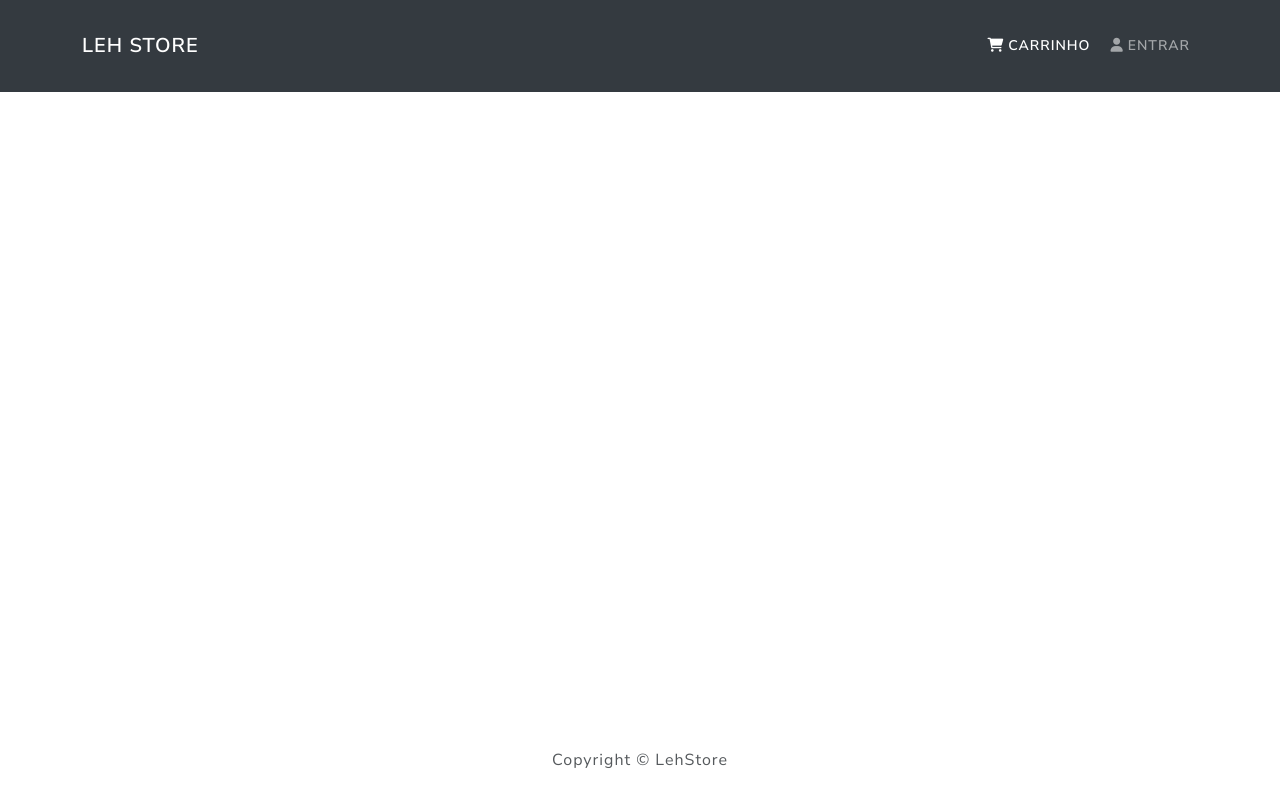
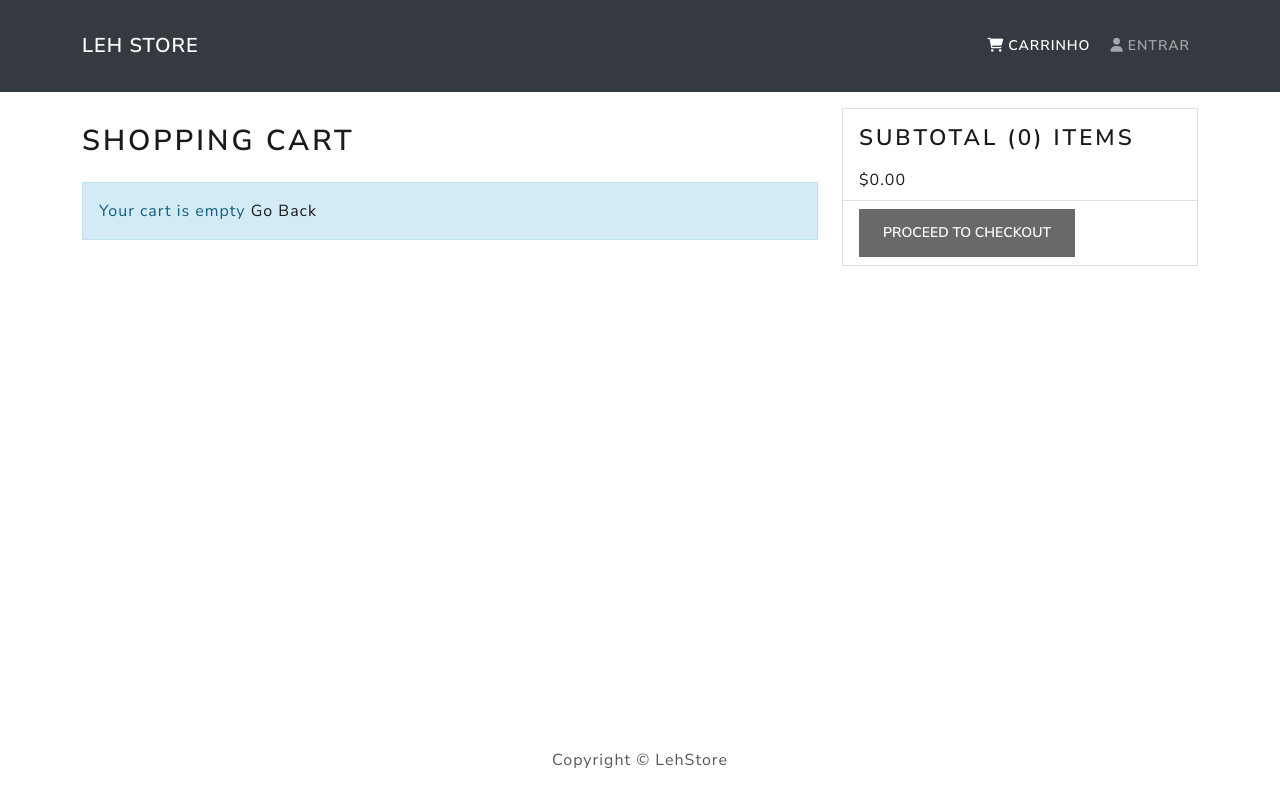
Before and after one commit to oniasfilho/lehstore, a React (Create React App) app in the folder frontend/: page /cart in a window 1280 px wide. Built offline with nearby package versions, Linux system fonts and the light colour scheme.

Commit message:
almost finishes cart screen | s6v35

```diff
--- a/frontend/src/App.js
+++ b/frontend/src/App.js
@@ -5,6 +5,7 @@
 import Footer from './components/Footer'
 import HomeScreen from './components/screens/HomeScreen'
 import ProductScreen from './components/screens/ProductScreen'
+import CartScreen from './components/screens/CartScreen'
 
 function App() {
   return (
@@ -15,6 +16,8 @@
           <Routes>
             <Route path="/" element={<HomeScreen />} />
             <Route path="/product/:id" element={<ProductScreen />} />
+            <Route path="/cart/:id" element={<CartScreen />} />
+            <Route path="/cart/" element={<CartScreen />} />
           </Routes>
         </Container>
       </main>
--- /dev/null
+++ b/frontend/src/actions/cartActions.js
@@ -0,0 +1,20 @@
+import axios from 'axios'
+import { CART_ADD_ITEM } from '../constants/cartConstants'
+
+export const addToCart = (id, qty) => async (dispatch, getState) => {
+  const { data } = await axios.get(`/api/products/${id}`)
+
+  dispatch({
+    type: CART_ADD_ITEM,
+    payload: {
+      product: data._id,
+      name: data.name,
+      image: data.image,
+      price: data.price,
+      countInStock: data.countInStock,
+      qty,
+    },
+  })
+
+  localStorage.setItem('cartItems', JSON.stringify(getState().cart.cartItems))
+}
--- /dev/null
+++ b/frontend/src/components/screens/CartScreen.jsx
@@ -0,0 +1,123 @@
+import React, { useEffect } from 'react'
+import { Link, useNavigate, useParams, useSearchParams } from 'react-router-dom'
+import { useDispatch, useSelector } from 'react-redux'
+import {
+  Row,
+  Col,
+  ListGroup,
+  Image,
+  Form,
+  Button,
+  Card,
+  ListGroupItem,
+} from 'react-bootstrap'
+import Message from '../Message'
+import { addToCart } from '../../actions/cartActions'
+
+const CartScreen = () => {
+  const [searchParams, setSearchParams] = useSearchParams()
+  const navigate = useNavigate()
+  const { id } = useParams()
+  const qty = searchParams.get('qty')
+  const dispatch = useDispatch()
+
+  const cart = useSelector((state) => state.cart)
+  const { cartItems } = cart
+
+  useEffect(() => {
+    if (id) {
+      dispatch(addToCart(id, qty))
+    }
+  }, [dispatch, id, qty])
+
+  const removeFromCartHandler = (id) => {
+    console.log('remove')
+  }
+
+  const checkoutHandler = () => {
+    navigate('/login?redirect=shipping')
+  }
+
+  return (
+    <Row>
+      <Col md={8}>
+        <h1>Shopping Cart </h1>
+        {cartItems.length === 0 ? (
+          <Message>
+            Your cart is empty <Link to="/">Go Back</Link>
+          </Message>
+        ) : (
+          <ListGroup variant="flush">
+            {cartItems.map((item) => (
+              <ListGroup.Item key={item.product}>
+                <Row>
+                  <Col md={2}>
+                    <Image src={item.image} alt={item.name} fluid rounded />
+                  </Col>
+                  <Col md={3}>
+                    <Link to={`/product/${item.product}`}>{item.name}</Link>
+                  </Col>
+                  <Col md={2}>${item.price}</Col>
+                  <Col md={2}>
+                    <Form.Control
+                      as="select"
+                      value={item.qty}
+                      onChange={(e) =>
+                        dispatch(
+                          addToCart(item.product, Number(e.target.value))
+                        )
+                      }
+                    >
+                      {[...Array(item.countInStock).keys()].map((x) => (
+                        <option key={x + 1} value={x + 1}>
+                          {x + 1}
+                        </option>
+                      ))}
+                    </Form.Control>
+                  </Col>
+                  <Col md={2}>
+                    <Button
+                      type="button"
+                      variant="light"
+                      onClick={() => removeFromCartHandler(item.product)}
+                    >
+                      <i className="fas fa-trash"> </i>
+                    </Button>
+                  </Col>
+                </Row>
+              </ListGroup.Item>
+            ))}
+          </ListGroup>
+        )}
+      </Col>
+      <Col md={4}>
+        <Card>
+          <ListGroup variant="flush">
+            <ListGroup.Item>
+              <h2>
+                Subtotal ({cartItems.reduce((acc, item) => acc + item.qty, 0)})
+                items
+              </h2>
+              $
+              {cartItems
+                .reduce((acc, item) => acc + item.qty * item.price, 0)
+                .toFixed(2)}
+            </ListGroup.Item>
+            <ListGroup.Item>
+              <Button
+                type="button"
+                className="btn-block"
+                disabled={cartItems.length === 0}
+                onClick={checkoutHandler}
+              >
+                Proceed To Checkout
+              </Button>
+            </ListGroup.Item>
+          </ListGroup>
+        </Card>
+      </Col>
+    </Row>
+  )
+}
+
+export default CartScreen
--- a/frontend/src/components/screens/ProductScreen.jsx
+++ b/frontend/src/components/screens/ProductScreen.jsx
@@ -1,14 +1,17 @@
-import React, { useEffect } from 'react'
-import { Link, useParams } from 'react-router-dom'
+import React, { useEffect, useState } from 'react'
+import { Link, useParams, useNavigate } from 'react-router-dom'
 import { useDispatch, useSelector } from 'react-redux'
-import { Row, Col, Image, ListGroup, Card, Button } from 'react-bootstrap'
+import { Row, Col, Image, ListGroup, Card, Button, Form } from 'react-bootstrap'
 import Rating from '../Rating'
 import { listProductDetails } from '../../actions/productActions'
 import Loader from '../Loader'
 import Message from '../Message'
 
 const ProductScreen = () => {
+  const [qty, setQty] = useState(1)
+
   const { id } = useParams()
+  const navigate = useNavigate()
   const dispatch = useDispatch()
 
   const productDetails = useSelector((state) => state.productDetails)
@@ -17,6 +20,10 @@
   useEffect(() => {
     dispatch(listProductDetails(id))
   }, [dispatch, id])
+
+  const addToCartHandler = (e) => {
+    navigate(`/cart/${id}?qty=${qty}`)
+  }
 
   return (
     <>
@@ -72,8 +79,33 @@
                       </Col>
                     </Row>
                   </ListGroup.Item>
+
+                  {product.countInStock > 0 && (
+                    <ListGroup.Item>
+                      <Row>
+                        <Col>Qty</Col>
+                        <Col>
+                          <Form.Control
+                            as="select"
+                            value={qty}
+                            onChange={(e) => setQty(e.target.value)}
+                          >
+                            {[...Array(product.countInStock).keys()].map(
+                              (x) => (
+                                <option key={x + 1} value={x + 1}>
+                                  {x + 1}
+                                </option>
+                              )
+                            )}
+                          </Form.Control>
+                        </Col>
+                      </Row>
+                    </ListGroup.Item>
+                  )}
+
                   <ListGroup.Item>
                     <Button
+                      onClick={addToCartHandler}
                       className="btn-block"
                       type="button"
                       disabled={product.countInStock === 0}
--- /dev/null
+++ b/frontend/src/constants/cartConstants.js
@@ -0,0 +1,2 @@
+export const CART_ADD_ITEM = 'CART_ADD_ITEM'
+export const CART_REMOVE_ITEM = 'CART_REMOVE_ITEM'
--- a/frontend/src/index.css
+++ b/frontend/src/index.css
@@ -1,3 +1,7 @@
+a:link{
+  text-decoration: none;
+}
+
 main {
   min-height: 80vh ;
 }
@@ -6,6 +10,16 @@
   paddin: 1rem 0;
 }
 
+h1 {
+  font-size: 1.8rem;
+  padding: 1rem 0;
+}
+
+h2 {
+  font-size: 1.4rem;
+  padding: 0.5rem 0;
+}
+
 .rating span {
   margin: 0.1rem;
 }
--- /dev/null
+++ b/frontend/src/reducers/cartReducers.js
@@ -0,0 +1,27 @@
+import { CART_ADD_ITEM } from '../constants/cartConstants'
+
+export const cartReducer = (state = { cartItems: [] }, action) => {
+  switch (action.type) {
+    case CART_ADD_ITEM:
+      const item = action.payload
+
+      const existItem = state.cartItems.find((x) => x.product === item.product)
+
+      if (existItem) {
+        return {
+          ...state,
+          cartItems: state.cartItems.map((x) =>
+            x.product === existItem.product ? item : x
+          ),
+        }
+      } else {
+        return {
+          ...state,
+          cartItems: [...state.cartItems, item],
+        }
+      }
+
+    default:
+      return state
+  }
+}
--- a/frontend/src/store.js
+++ b/frontend/src/store.js
@@ -10,12 +10,21 @@
   productListReducer,
   productDetailsReducer,
 } from './reducers/productReducers.js'
+import { cartReducer } from './reducers/cartReducers'
 
 const reducer = combineReducers({
   productList: productListReducer,
   productDetails: productDetailsReducer,
+  cart: cartReducer,
 })
-const initialState = {}
+
+const cartItemsFromStorage = localStorage.getItem('cartItems')
+  ? JSON.parse(localStorage.getItem('cartItems'))
+  : []
+
+const initialState = {
+  cart: { cartItems: cartItemsFromStorage },
+}
 const middleware = [thunk]
 const store = createStore(
   reducer,
```
